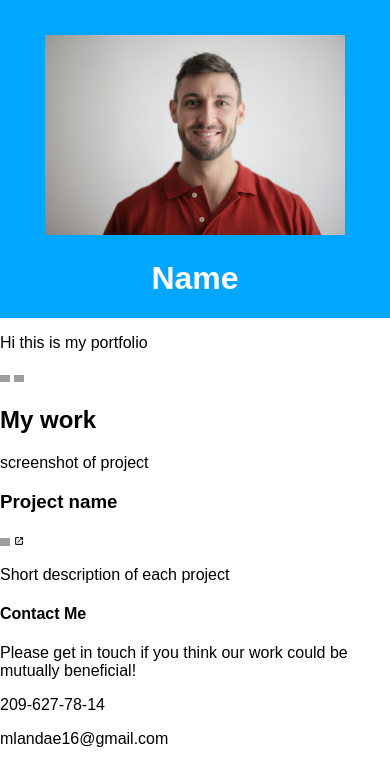
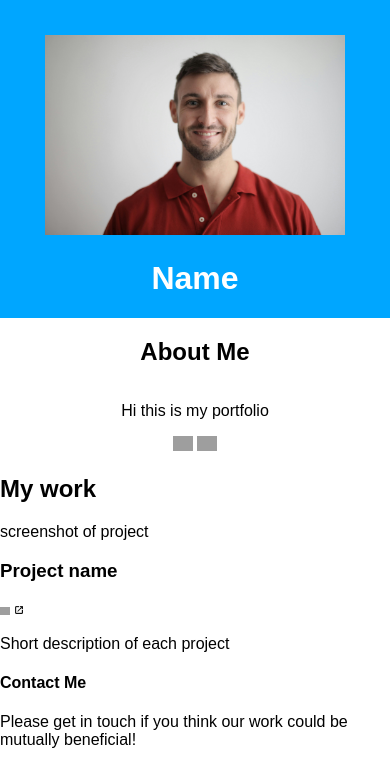
Before and after one commit to mlanda98/homepage, a plain HTML site: page index.html in a window 390 px wide. Shown: the top 760 px of the page. Drawn offline with Linux system fonts and the light colour scheme; grey boxes are pictures that could not be loaded.

Commit message:
mobile devide: edit profile info section

```diff
--- a/index.html
+++ b/index.html
@@ -13,6 +13,7 @@
       <h1>Name</h1>
     </div>
     <div class="profile-intro-container">
+      <h2>About Me</h2>
       <p>Hi this is my portfolio</p>
 
       <div class="logo-section">
--- a/styles.css
+++ b/styles.css
@@ -22,7 +22,7 @@ h1{
 }
 
 .logo-section img{
-  width: 10px;
+  width: 20px;
 }
 
 .github-logo{
@@ -32,3 +32,10 @@ h1{
 .link-logo{
   width: 10px;
 }
+
+.profile-intro-container{
+  display: flex;
+  flex-direction: column;
+  align-items: center;
+
+}
```
